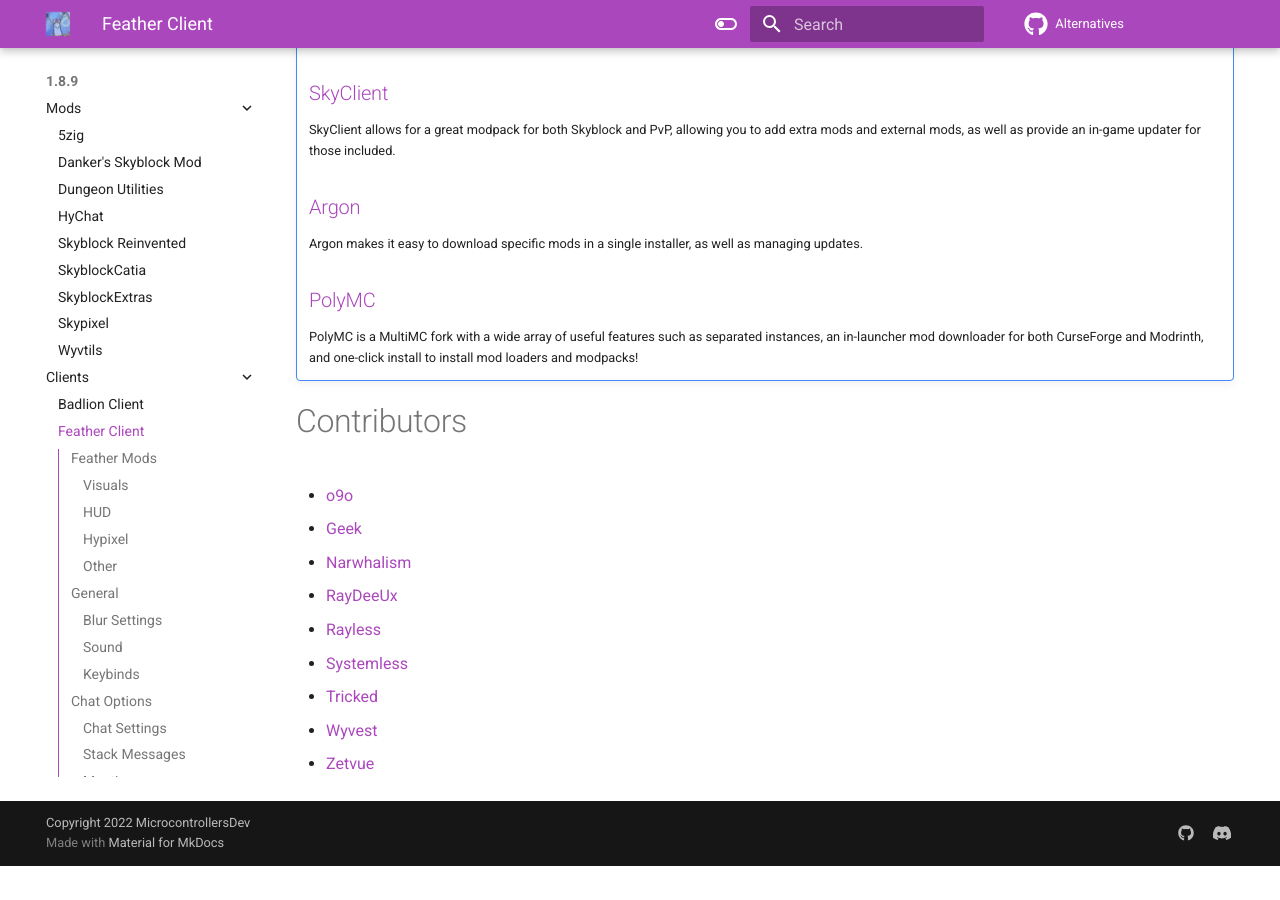
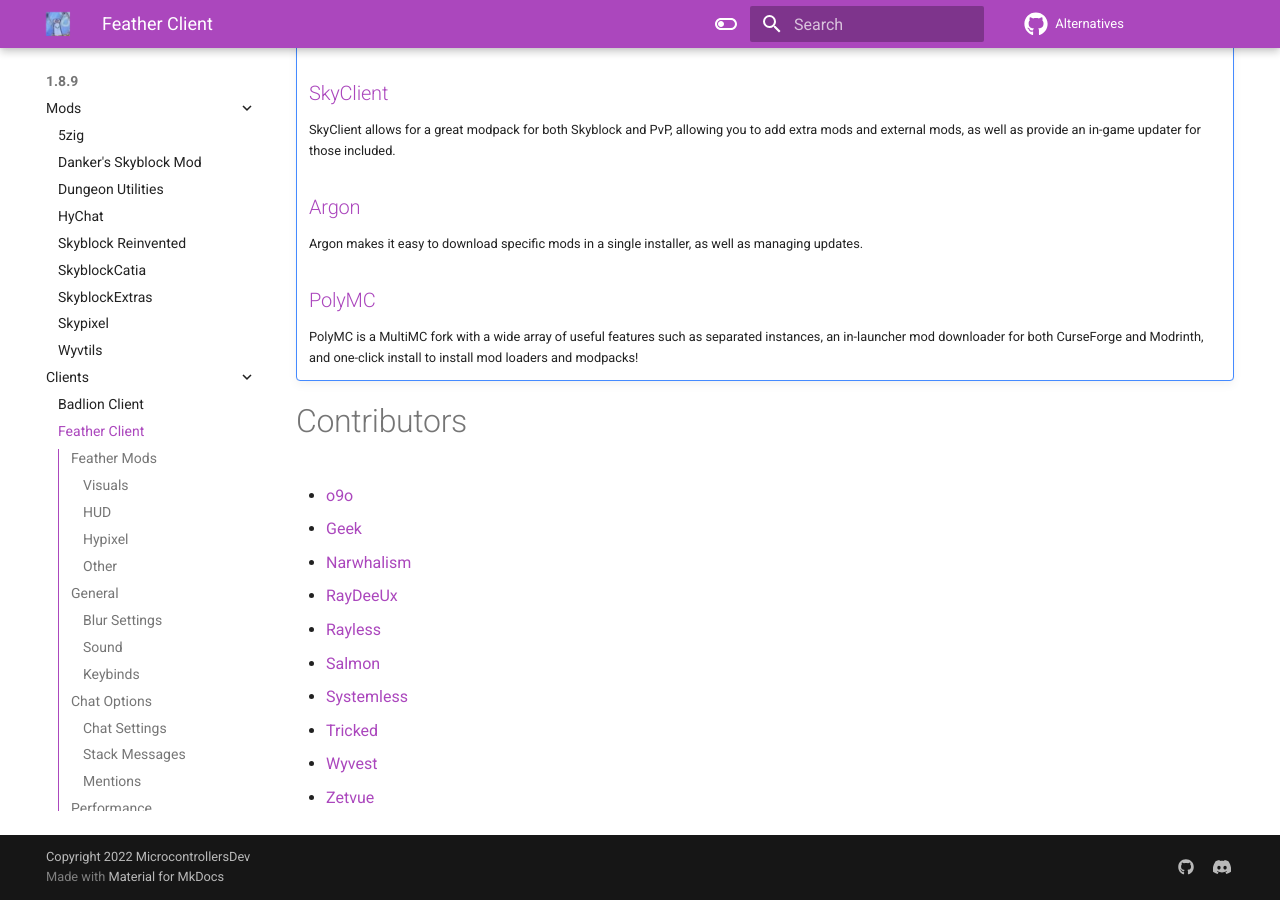
Before and after one commit to MicrocontrollersDev/Alternatives, an MkDocs documentation site: the page built from docs/1.8.9/feather_client.md, in a window 1280 px wide and 900 px high, scrolled down 4391 px. Built offline with MkDocs 1.6.1 and Material for MkDocs 9.7.7, drawn with Linux system fonts in a browser that asks for light colours; comment, search, counter and statistics services are not loaded; before the commit the page ends 5257 px from its top, so only the background shows below that.

Commit message:
salmon contrib

```diff
--- a/docs/1.8.9/feather_client.md
+++ b/docs/1.8.9/feather_client.md
@@ -168,6 +168,7 @@
 * [Narwhalism](https://www.twitch.tv/narwhalswim)
 * [RayDeeUx](https://github.com/RayDeeUx)
 * [Rayless](https://github.com/UnderscoreRayless)
+* [Salmon](https://github.com/Scherso)
 * [Systemless](https://github.com/SystemlessDev)
 * [Tricked](https://github.com/Tricked-dev)
 * [Wyvest](https://github.com/Wyvest)
```
